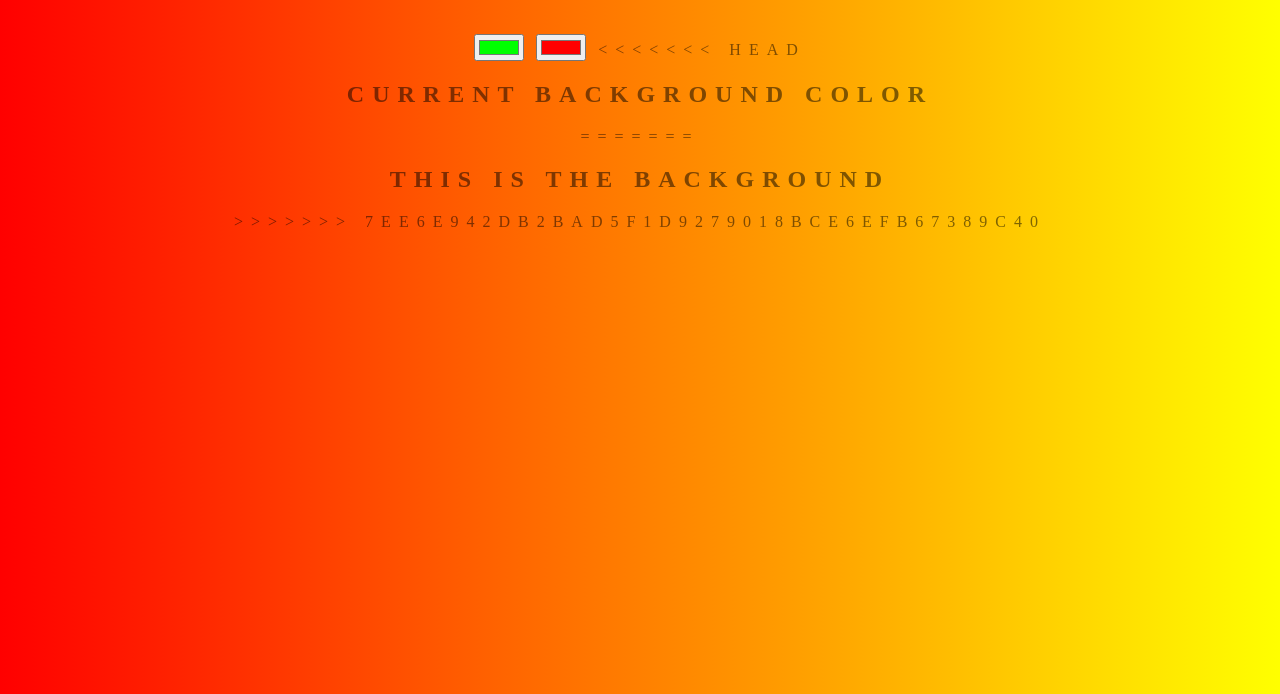
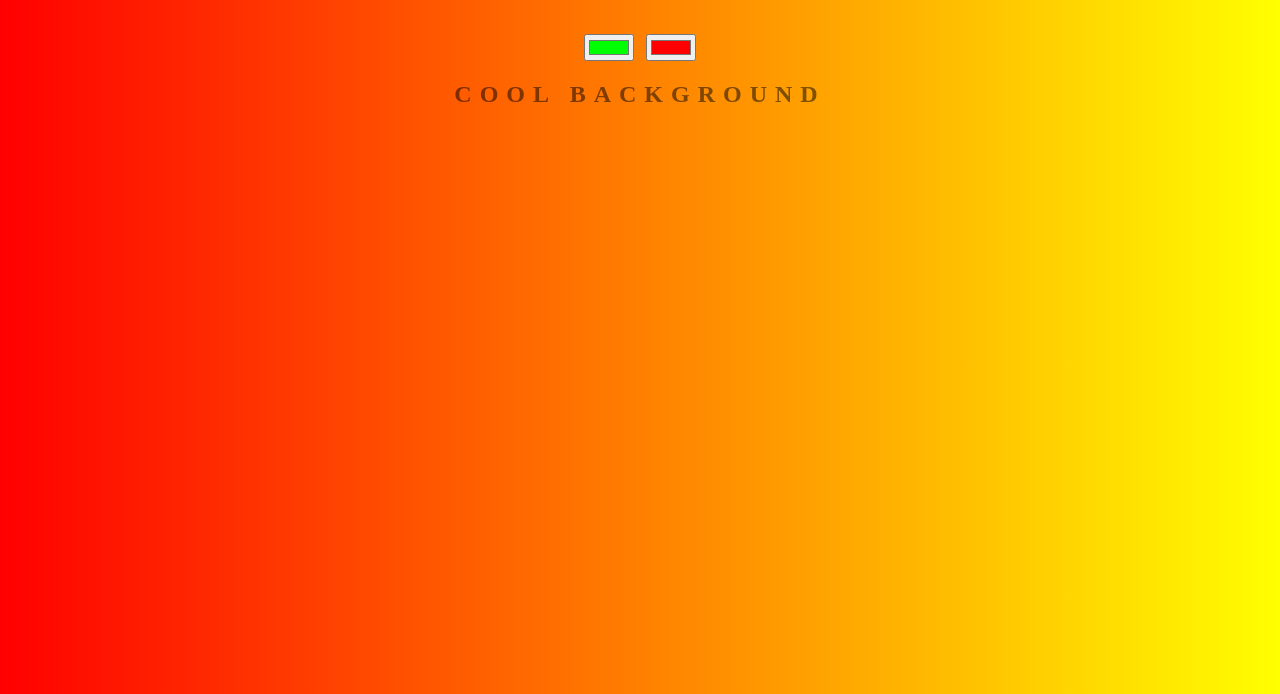
Before and after one commit to NateWise7/Gradient-Background, a plain HTML site: page index.html in a window 1280 px wide. Shown: the part 106-800 px from the top of the page. Drawn offline with Linux system fonts and the light colour scheme.

Commit message:
changing title back

```diff
--- a/index.html
+++ b/index.html
@@ -8,11 +8,7 @@
 	<h1>cool Generator</h1>
 	<input class="color1" type="color" name="color1" value="#00ff00">
 	<input class="color2" type="color" name="color2" value="#ff0000">
-<<<<<<< HEAD
-	<h2>Current background color</h2>
-=======
-	<h2>This is the background</h2>
->>>>>>> 7ee6e942db2bad5f1d9279018bce6efb67389c40
+	<h2>Cool background</h2>
 	<h3></h3>
 	<script type="text/javascript" src="script.js"></script>
 </body>
```
